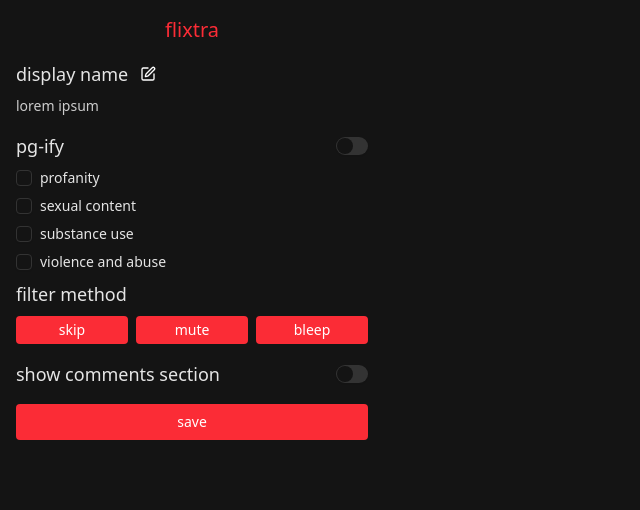
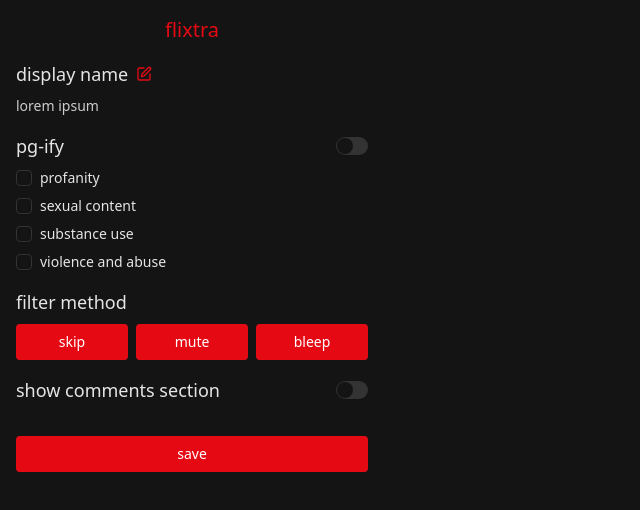
Before and after one commit to hannahkendall04/cs130, a React (Vite) app in the folder frontend/: page / in a window 1280 px wide. Shown: the top 510 px of the page, without its empty margins (0-640 px from the left). Built offline with nearby package versions, Linux system fonts and the light colour scheme.

Commit message:
clean css, iframe css

```diff
--- a/frontend/public/comments.js
+++ b/frontend/public/comments.js
@@ -173,7 +173,7 @@
   iframe.style.height = "100vh";
   iframe.style.border = "none";
   iframe.style.zIndex = "999999";
-  iframe.style.backgroundColor = "white";
+  iframe.style.backgroundColor = "#141414";
 
   document.body.appendChild(iframe);
 
--- a/frontend/public/iframe.html
+++ b/frontend/public/iframe.html
@@ -1,7 +1,7 @@
 <!doctype html>
 <html>
   <head>
-    <link rel="stylesheet" href="iframe.css" />
+    <link rel="stylesheet" href="main.css" />
   </head>
   <body style="margin: 0">
     <div id="root"></div>
--- a/frontend/src/App.css
+++ b/frontend/src/App.css
@@ -22,8 +22,8 @@
   }
 }
 
-.filter-button {
-  @apply w-1/3 cursor-pointer rounded py-1 text-sm text-white;
+.red-button {
+  @apply bg-primary hover:bg-accent cursor-pointer rounded py-2 text-sm font-medium text-white transition-all duration-300 ease-in-out;
 }
 
 @theme inline {
@@ -107,120 +107,54 @@
 :root {
   --radius: 0.625rem;
 
-  /* Netflix-inspired palette */
-  --background: #141414;             /* dark canvas */
+  --background: #141414; /* dark canvas */
 
-  --foreground: #E5E5E5;             /* off-white text */
+  --foreground: #e5e5e5; /* off-white text */
 
-  --card: #1E1E1E;                   /* slightly lighter container */
+  --card: #1e1e1e; /* slightly lighter container */
 
-  --card-foreground: #FFFFFF;        /* white text on cards */
+  --card-foreground: #ffffff; /* white text on cards */
 
-  --popover: #1E1E1E;                /* popover same as card */
+  --popover: #1e1e1e; /* popover same as card */
 
-  --popover-foreground: #FFFFFF;
+  --popover-foreground: #ffffff;
 
-  --primary: #E50914;                /* Netflix red */
+  --primary: #e50914; /* Netflix red */
 
-  --primary-foreground: #FFFFFF;
+  --primary-foreground: #ffffff;
 
-  --secondary: #E5E5E5;              /* light neutral */
+  --secondary: #e5e5e5; /* light neutral */
 
   --secondary-foreground: #141414;
 
-  --muted: #444444;                  /* muted grey */
+  --muted: #444444; /* muted grey */
 
-  --muted-foreground: #CCCCCC;
+  --muted-foreground: #cccccc;
 
-  --accent: #E50914;                 /* reuse red for accent */
+  --accent: #c10007; /* darker red */
 
-  --accent-foreground: #FFFFFF;
+  --accent-foreground: #ffffff;
 
   --destructive: oklch(0.577 0.245 27.325);
 
-  --border: #333333;                /* subtle boundaries */
+  --border: #333333; /* subtle boundaries */
 
-  --input: #333333;                 /* dark input backgrounds */
+  --input: #333333; /* dark input backgrounds */
 
-  --ring: #E50914;                  /* red focus rings */
+  --ring: #e50914; /* red focus rings */
 
-  --chart-1: #E50914;
-  --chart-2: #B81D24;
-  --chart-3: #221F1F;
+  --chart-1: #e50914;
+  --chart-2: #b81d24;
+  --chart-3: #221f1f;
   --chart-4: #333333;
   --chart-5: #444444;
 
   --sidebar: #141414;
-  --sidebar-foreground: #E5E5E5;
-  --sidebar-primary: #E50914;
-  --sidebar-primary-foreground: #FFFFFF;
-  --sidebar-accent: #E50914;
-  --sidebar-accent-foreground: #FFFFFF;
+  --sidebar-foreground: #e5e5e5;
+  --sidebar-primary: #e50914;
+  --sidebar-primary-foreground: #ffffff;
+  --sidebar-accent: #e50914;
+  --sidebar-accent-foreground: #ffffff;
   --sidebar-border: #333333;
-  --sidebar-ring: #E50914;
+  --sidebar-ring: #e50914;
 }
-
-.dark {
-  /* dark variant stays consistent with Netflix dark theme */
-  --background: #141414;
-
-  --foreground: #FFFFFF;
-
-  --card: #1E1E1E;
-
-  --card-foreground: #FFFFFF;
-
-  --popover: #1E1E1E;
-
-  --popover-foreground: #FFFFFF;
-
-  --primary: #E50914;
-
-  --primary-foreground: #FFFFFF;
-
-  --secondary: #E5E5E5;
-
-  --secondary-foreground: #141414;
-
-  --muted: #444444;
-
-  --muted-foreground: #CCCCCC;
-
-  --accent: #E50914;
-
-  --accent-foreground: #FFFFFF;
-
-  --destructive: #FF0000;
-
-  --border: rgba(255,255,255,0.1);
-
-  --input: rgba(255,255,255,0.15);
-
-  --ring: #E50914;
-
-  --chart-1: #E50914;
-
-  --chart-2: #B81D24;
-
-  --chart-3: #221F1F;
-
-  --chart-4: #333333;
-
-  --chart-5: #444444;
-
-  --sidebar: #141414;
-
-  --sidebar-foreground: #FFFFFF;
-
-  --sidebar-primary: #E50914;
-
-  --sidebar-primary-foreground: #FFFFFF;
-
-  --sidebar-accent: #E50914;
-
-  --sidebar-accent-foreground: #FFFFFF;
-
-  --sidebar-border: rgba(255,255,255,0.1);
-
-  --sidebar-ring: #E50914;
-}
--- a/frontend/src/App.tsx
+++ b/frontend/src/App.tsx
@@ -28,7 +28,8 @@
         if (typeof data.pgifyActive === "boolean") setPgify(data.pgifyActive);
         if (typeof data.showComments === "boolean")
           setShowComments(data.showComments);
-        if (typeof data.displayName === "string") setDisplayName(data.displayName);
+        if (typeof data.displayName === "string")
+          setDisplayName(data.displayName);
       },
     );
   }, []);
@@ -73,18 +74,18 @@
   };
 
   return (
-    <div className="flex w-96 flex-col gap-4 p-4 bg-background text-foreground">
-      <h1 className="w-full text-center text-red-500">flixtra</h1>
+    <div className="bg-background text-foreground flex w-96 flex-col gap-4 p-4">
+      <h1 className="text-primary w-full text-center">flixtra</h1>
       <div className="flex flex-col gap-2">
-        <div className="flex items-center gap-2">
+        <div className="flex items-center gap-1">
           <h2>display name</h2>
           {!editingName && (
             <button
-              className="p-1"
+              className="text-primary hover:text-accent p-1 transition-all duration-300 ease-in-out hover:cursor-pointer"
               onClick={() => setEditingName(true)}
               aria-label="edit display name"
             >
-              <Edit size={16} color="white" />
+              <Edit size={16} />
             </button>
           )}
         </div>
@@ -92,7 +93,7 @@
           <div className="flex items-center gap-1">
             <input
               ref={nameInputRef}
-              className="flex-1 rounded border border-gray-600 bg-input/30 px-2 py-1 text-sm text-foreground focus:ring-2 focus:ring-red-400 outline-none"
+              className="bg-input/30 focus:border-ring flex-1 rounded border px-2 py-1 text-sm outline-none"
               value={displayName}
               onChange={(e) => setDisplayName(e.target.value)}
               onKeyDown={(e) => {
@@ -101,16 +102,16 @@
               onBlur={handleNameSubmit}
             />
             <button
-              className="p-1"
+              className="hover:text-accent text-primary p-1 transition-all duration-300 ease-in-out hover:cursor-pointer"
               onMouseDown={(e) => e.preventDefault()}
               onClick={handleNameSubmit}
               aria-label="save display name"
             >
-              <Check size={16} color="white" />
+              <Check size={16} />
             </button>
           </div>
         ) : (
-          <p className="text-sm text-muted-foreground">
+          <p className="text-muted-foreground text-sm">
             {displayName || "lorem ipsum"}
           </p>
         )}
@@ -136,31 +137,31 @@
           <Checkbox />
           <p>violence and abuse</p>
         </div>
+      </div>
       <div className="flex flex-col gap-2">
         <h2>filter method</h2>
         <div className="flex gap-2">
           <button
             id="skipButton"
-              className={`filter-button ${filterMethod === "skip" ? "bg-red-700" : "bg-red-500 hover:bg-red-700"}`}
+            className={`red-button w-1/3 ${filterMethod === "skip" && "bg-accent"}`}
             onClick={() => setFilterMethod("skip")}
           >
             skip
           </button>
           <button
             id="muteButton"
-              className={`filter-button ${filterMethod === "mute" ? "bg-red-700" : "bg-red-500 hover:bg-red-700"}`}
+            className={`red-button w-1/3 ${filterMethod === "mute" && "bg-accent"}`}
             onClick={() => setFilterMethod("mute")}
           >
             mute
           </button>
           <button
             id="muteButton"
-              className={`filter-button ${filterMethod === "bleep" ? "bg-red-700" : "bg-red-500 hover:bg-red-700"}`}
+            className={`red-button w-1/3 ${filterMethod === "bleep" && "bg-accent"}`}
             onClick={() => setFilterMethod("bleep")}
           >
             bleep
           </button>
-          </div>
         </div>
       </div>
       <div className="flex items-center justify-between">
@@ -170,29 +171,10 @@
           onCheckedChange={(value) => setShowComments(value)}
         />
       </div>
-      {/* Post a Comment Section
-      <div className="flex flex-col gap-2">
-        <h2>post a comment</h2>
-        <textarea
-          className="w-full resize-none rounded border border-gray-600 p-2 text-sm text-foreground focus:ring-2 focus:ring-red-400 focus:outline-none"
-          rows={3}
-          placeholder="Write a comment..."
-          value={comment}
-          onChange={(e) => setComment(e.target.value)}
-        />
-        <button
-          id="postButton"
-          className="w-full rounded bg-red-500 px-4 py-2 text-white hover:bg-red-700 disabled:cursor-not-allowed disabled:opacity-50"
-          onClick={handlePost}
-          disabled={!comment.trim()}
-        >
-          post
-        </button>
-      </div> */}
-      <div className="flex items-center">
+      <div className="mt-4 flex items-center">
         <button
           id="saveButton"
-          className="w-full cursor-pointer rounded bg-red-500 px-4 py-2 text-sm text-white hover:bg-red-700"
+          className="red-button w-full"
           onClick={handleSave}
         >
           save
--- a/frontend/vite.config.ts
+++ b/frontend/vite.config.ts
@@ -45,6 +45,12 @@
           if (chunkInfo.name === "iframe") return "iframe.js";
           return "[name]-[hash].js"; // optional for popup etc.
         },
+        assetFileNames: (assetInfo) => {
+          if (assetInfo.name && assetInfo.name.endsWith(".css")) {
+            return "main.css";
+          }
+          return "assets/[name]-[hash][extname]";
+        },
       },
     },
   },
```
Also changed, not shown: frontend/src/iframe.tsx (+8 -50 lines), frontend/public/manifest.json. Lines whose indentation alone changed are shown as unchanged.
